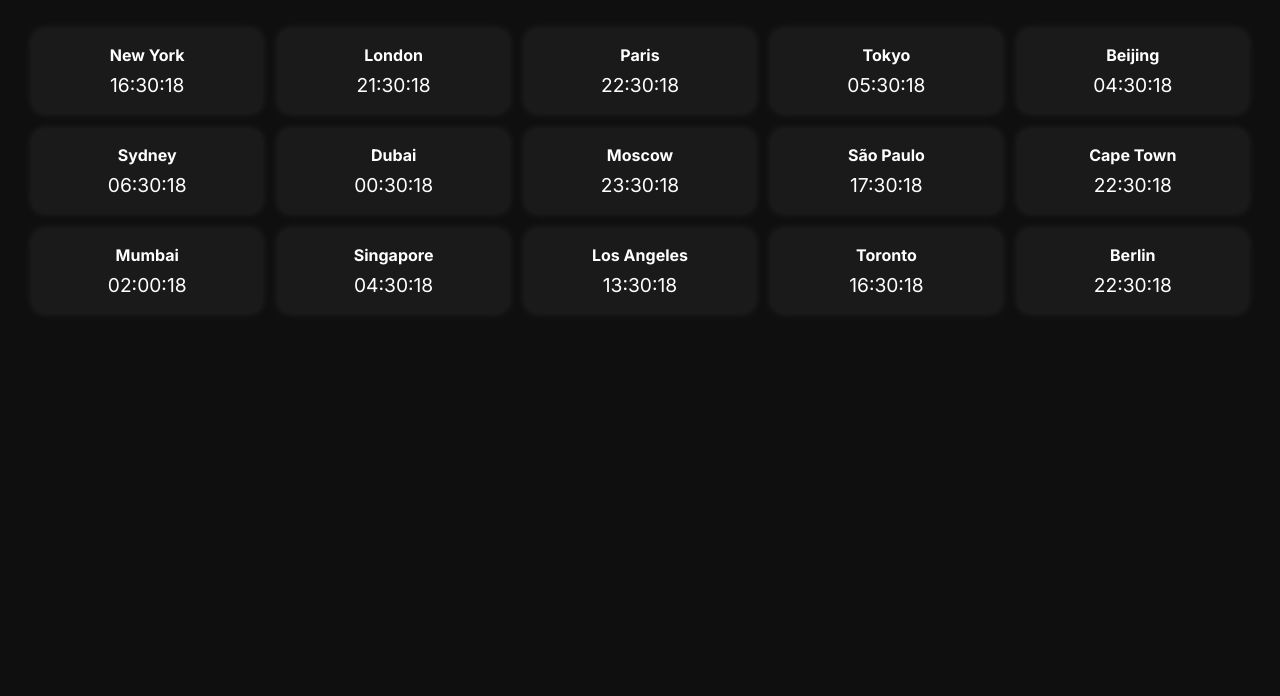
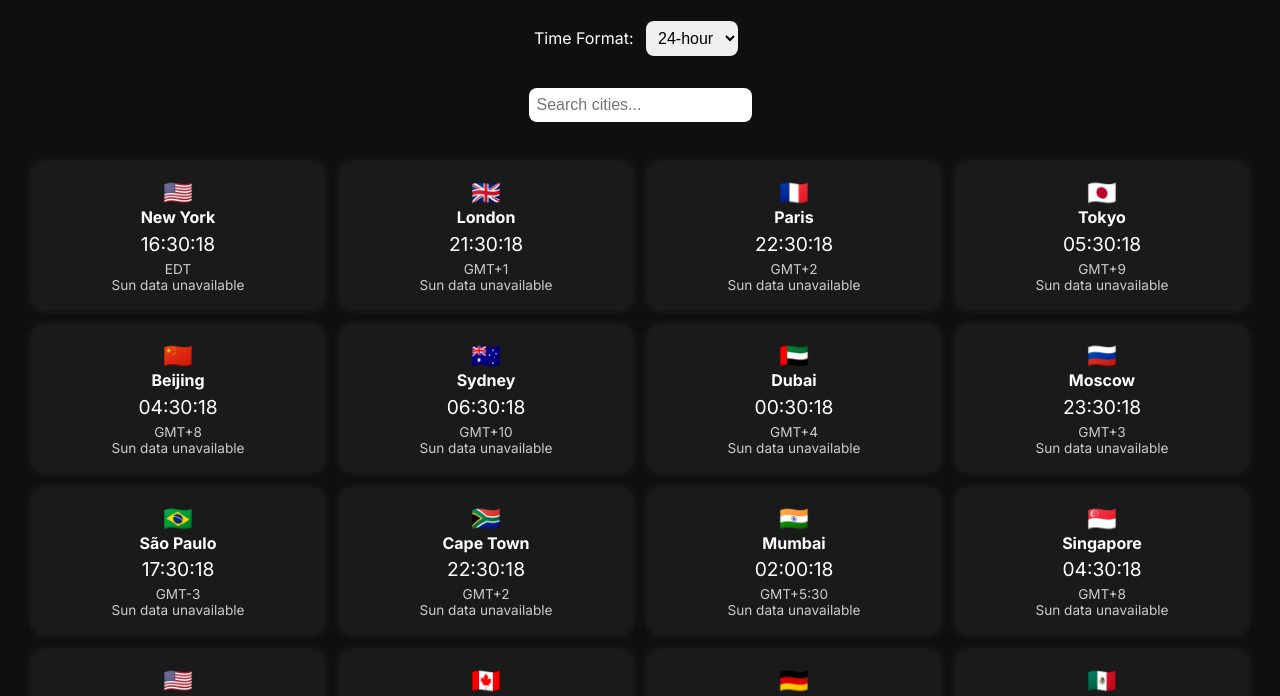
Before and after one commit to Vesni/Currency-Conversion, a plain HTML site: page time.html in a window 1280 px wide. Shown: the part 95-791 px from the top of the page. Drawn offline with Linux system fonts and the light colour scheme; no server answers.

Commit message:
Update time.html

```diff
--- a/time.html
+++ b/time.html
@@ -15,12 +15,20 @@
     }
     h1 {
       text-align: center;
+      margin-bottom: 1rem;
+      font-size: 2rem;
+    }
+    .toggle-container {
+      text-align: center;
+      margin-bottom: 1rem;
+    }
+    .search-container {
+      text-align: center;
       margin-bottom: 2rem;
-      font-size: 2rem;
     }
     .clock-grid {
       display: grid;
-      grid-template-columns: repeat(auto-fill, minmax(200px, 1fr));
+      grid-template-columns: repeat(auto-fill, minmax(250px, 1fr));
       gap: 1rem;
     }
     .clock {
@@ -32,56 +40,115 @@
     }
     .city {
       font-weight: bold;
-      margin-bottom: 0.5rem;
+      margin-bottom: 0.3rem;
+    }
+    .flag {
+      font-size: 1.5rem;
     }
     .time {
       font-size: 1.2rem;
+      margin-bottom: 0.3rem;
+    }
+    .extra {
+      font-size: 0.85rem;
+      color: #cccccc;
+    }
+    select, input[type="text"] {
+      padding: 0.5rem;
+      font-size: 1rem;
+      border-radius: 8px;
+      border: none;
+      margin: 0.5rem;
     }
   </style>
 </head>
 <body>
   <h1>🕒 World Clock</h1>
+  <div class="toggle-container">
+    <label for="formatToggle">Time Format:</label>
+    <select id="formatToggle" onchange="updateClocks()">
+      <option value="false">24-hour</option>
+      <option value="true">12-hour</option>
+    </select>
+  </div>
+  <div class="search-container">
+    <input type="text" id="searchInput" placeholder="Search cities..." oninput="updateClocks()">
+  </div>
   <div class="clock-grid" id="clockGrid"></div>
 
   <script>
     const cities = [
-      { name: "New York", timeZone: "America/New_York" },
-      { name: "London", timeZone: "Europe/London" },
-      { name: "Paris", timeZone: "Europe/Paris" },
-      { name: "Tokyo", timeZone: "Asia/Tokyo" },
-      { name: "Beijing", timeZone: "Asia/Shanghai" },
-      { name: "Sydney", timeZone: "Australia/Sydney" },
-      { name: "Dubai", timeZone: "Asia/Dubai" },
-      { name: "Moscow", timeZone: "Europe/Moscow" },
-      { name: "São Paulo", timeZone: "America/Sao_Paulo" },
-      { name: "Cape Town", timeZone: "Africa/Johannesburg" },
-      { name: "Mumbai", timeZone: "Asia/Kolkata" },
-      { name: "Singapore", timeZone: "Asia/Singapore" },
-      { name: "Los Angeles", timeZone: "America/Los_Angeles" },
-      { name: "Toronto", timeZone: "America/Toronto" },
-      { name: "Berlin", timeZone: "Europe/Berlin" },
+      { name: "New York", timeZone: "America/New_York", flag: "🇺🇸" },
+      { name: "London", timeZone: "Europe/London", flag: "🇬🇧" },
+      { name: "Paris", timeZone: "Europe/Paris", flag: "🇫🇷" },
+      { name: "Tokyo", timeZone: "Asia/Tokyo", flag: "🇯🇵" },
+      { name: "Beijing", timeZone: "Asia/Shanghai", flag: "🇨🇳" },
+      { name: "Sydney", timeZone: "Australia/Sydney", flag: "🇦🇺" },
+      { name: "Dubai", timeZone: "Asia/Dubai", flag: "🇦🇪" },
+      { name: "Moscow", timeZone: "Europe/Moscow", flag: "🇷🇺" },
+      { name: "São Paulo", timeZone: "America/Sao_Paulo", flag: "🇧🇷" },
+      { name: "Cape Town", timeZone: "Africa/Johannesburg", flag: "🇿🇦" },
+      { name: "Mumbai", timeZone: "Asia/Kolkata", flag: "🇮🇳" },
+      { name: "Singapore", timeZone: "Asia/Singapore", flag: "🇸🇬" },
+      { name: "Los Angeles", timeZone: "America/Los_Angeles", flag: "🇺🇸" },
+      { name: "Toronto", timeZone: "America/Toronto", flag: "🇨🇦" },
+      { name: "Berlin", timeZone: "Europe/Berlin", flag: "🇩🇪" },
+      { name: "Mexico City", timeZone: "America/Mexico_City", flag: "🇲🇽" },
+      { name: "Cairo", timeZone: "Africa/Cairo", flag: "🇪🇬" },
+      { name: "Seoul", timeZone: "Asia/Seoul", flag: "🇰🇷" },
+      { name: "Rome", timeZone: "Europe/Rome", flag: "🇮🇹" },
+      { name: "Istanbul", timeZone: "Europe/Istanbul", flag: "🇹🇷" },
+      { name: "Bangkok", timeZone: "Asia/Bangkok", flag: "🇹🇭" },
+      { name: "Buenos Aires", timeZone: "America/Argentina/Buenos_Aires", flag: "🇦🇷" },
+      { name: "Jakarta", timeZone: "Asia/Jakarta", flag: "🇮🇩" },
+      { name: "Hanoi", timeZone: "Asia/Bangkok", flag: "🇻🇳" },
+      { name: "Nairobi", timeZone: "Africa/Nairobi", flag: "🇰🇪" }
     ];
 
-    function updateClocks() {
+    async function updateClocks() {
+      const use12Hour = document.getElementById('formatToggle').value === 'true';
+      const search = document.getElementById('searchInput').value.toLowerCase();
       const grid = document.getElementById('clockGrid');
       grid.innerHTML = '';
-      cities.forEach(city => {
+
+      for (const city of cities.filter(c => c.name.toLowerCase().includes(search))) {
+        const now = new Date();
         const time = new Intl.DateTimeFormat('en-US', {
           hour: '2-digit',
           minute: '2-digit',
           second: '2-digit',
           timeZone: city.timeZone,
-          hour12: false
-        }).format(new Date());
+          hour12: use12Hour
+        }).format(now);
+
+        const tzParts = new Intl.DateTimeFormat('en-US', {
+          timeZone: city.timeZone,
+          timeZoneName: 'short'
+        }).formatToParts(now);
+        const zoneAbbr = tzParts.find(p => p.type === 'timeZoneName')?.value || '';
 
         const block = document.createElement('div');
         block.className = 'clock';
         block.innerHTML = `
+          <div class="flag">${city.flag}</div>
           <div class="city">${city.name}</div>
           <div class="time">${time}</div>
+          <div class="extra">${zoneAbbr}</div>
+          <div class="extra" id="sun-${city.name}">Loading...</div>
         `;
         grid.appendChild(block);
-      });
+
+        fetch(`https://api.sunrise-sunset.org/json?lat=0&lng=0&formatted=0&date=today`)
+          .then(res => res.json())
+          .then(data => {
+            const sunrise = new Date(data.results.sunrise).toLocaleTimeString('en-US', { hour12: use12Hour });
+            const sunset = new Date(data.results.sunset).toLocaleTimeString('en-US', { hour12: use12Hour });
+            document.getElementById(`sun-${city.name}`).innerText = `🌅 ${sunrise} | 🌇 ${sunset}`;
+          })
+          .catch(() => {
+            document.getElementById(`sun-${city.name}`).innerText = `Sun data unavailable`;
+          });
+      }
     }
 
     setInterval(updateClocks, 1000);
```
